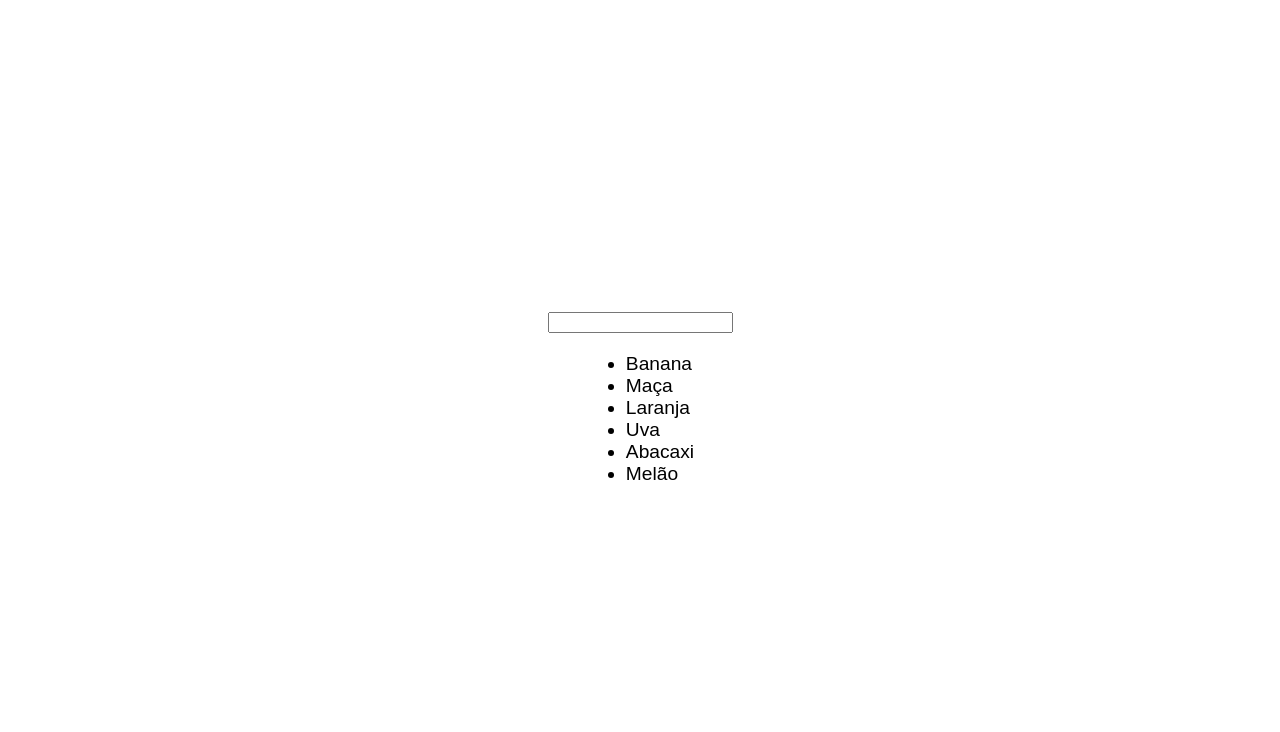
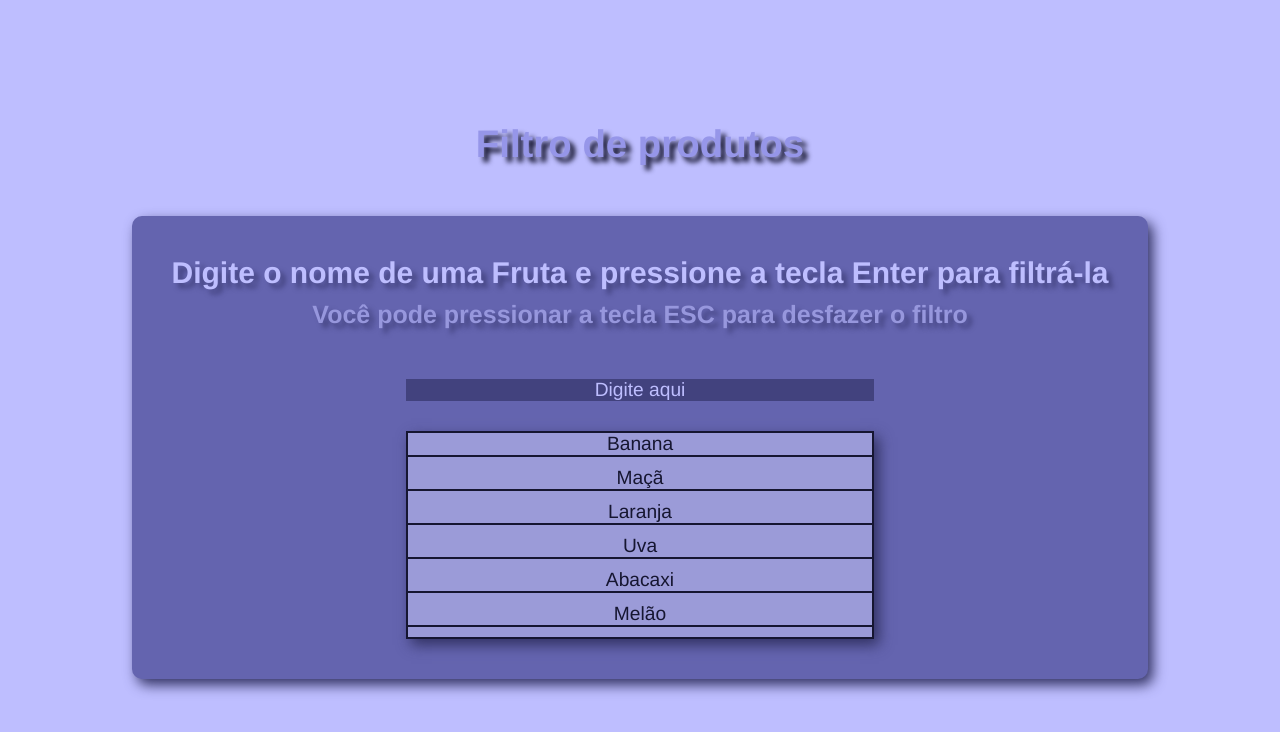
Before and after one commit to rodrigolima2/front-eventos, a plain HTML site: page classe-01/index.html in a window 1280 px wide. Drawn offline with Linux system fonts and the light colour scheme.

Commit message:
Filtro de produtos

```diff
--- a/classe-01/index.html
+++ b/classe-01/index.html
@@ -10,15 +10,20 @@
 </head>
 
 <body>
-    <input type="text">
+  <h1>Filtro de produtos</h1>
+  <div class="card">
+    <h1>Digite o nome de uma Fruta e pressione a tecla Enter para filtrá-la</h1>
+    <h2>Você pode pressionar a tecla ESC para desfazer o filtro</h2>
+    <input type="text" placeholder="Digite aqui">
     <ul>
       <li>Banana</li>
-      <li>Maça</li>
+      <li>Maçã</li>
       <li>Laranja</li>
       <li>Uva</li>
       <li>Abacaxi</li>
       <li>Melão</li>
     </ul>
+  </div>
 </body>
 
 </html>
--- a/classe-01/script.js
+++ b/classe-01/script.js
@@ -0,0 +1,50 @@
+const inputs = document.querySelectorAll('input');
+const frutas = document.querySelectorAll('li');
+
+inputs.forEach(input => {
+    input.addEventListener('keydown', (event) => {
+        if (!teclouEnter(event.code)) {
+            return;
+        }
+        filtrarLista(frutas, event.target.value);
+    });
+    input.addEventListener('keydown', (event) => {
+        if (!teclouEnter(event.code)) {
+            return;
+        }
+        limparInput(event.target);
+    });
+    input.addEventListener('keydown', (event) => {
+        if (!teclouEsc(event.code)) {
+            return;
+        }
+        resetar(frutas);
+    });
+});
+
+function teclouEnter(code) {
+    return code === 'Enter';
+}
+
+function teclouEsc(code) {
+    return code === 'Escape';
+}
+
+function filtrarLista(lista, filtro) {
+    lista.forEach(item => {
+        item.classList.remove('escondido');
+        if (item && item.textContent !== filtro) {
+            item.classList.add('escondido');
+        }
+    });
+}
+
+function limparInput(input) {
+    input.value = '';
+}
+
+function resetar(lista) {
+    lista.forEach(item => {
+        item.classList.remove('escondido');
+    })
+}
--- a/classe-01/style.css
+++ b/classe-01/style.css
@@ -1,3 +1,9 @@
+*{
+  font-family: 'Franklin Gothic Medium', 'Arial Narrow', Arial, sans-serif;
+  box-sizing: border-box;
+  padding: 0;
+  margin: 0;
+}
 body {
   font-family: sans-serif;
   font-size: 120%;
@@ -7,5 +13,76 @@ body {
   justify-content: center;
   align-items: center;
 
+  background-color: rgb(190, 190, 255);
+
   min-height: 100vh;
 }
+input{
+  all: unset;
+  cursor: text;
+  width: 50%;
+
+  text-align: center;
+  color: rgb(190, 190, 255);
+
+  background-color: rgb(66, 66, 126);
+
+  margin-bottom: 30px;
+}
+input::placeholder{
+  color: rgb(190, 190, 255);
+}
+h1{
+  color: rgb(150, 150, 233);
+  text-shadow: 5px 5px 5px rgb(20, 20, 46);
+
+  margin-bottom: 50px;
+}
+ul{
+  list-style-type: none;
+  width: 50%;
+
+  box-shadow: 5px 6px 13px rgb(50, 50, 99);
+
+  background-color: rgb(155, 155, 216);
+
+  border: 2px solid rgb(22, 22, 49);
+}
+li{
+  color: rgb(22, 22, 49);
+  text-align: center;
+
+  border-bottom: 2px solid rgb(22, 22, 49);
+  margin-bottom: 10px;
+}
+
+.escondido{
+  display: none;
+}
+.card{
+  display: flex;
+  flex-direction: column;
+  align-items: center;
+  justify-content: center;
+
+  box-shadow: 5px 6px 13px rgb(50, 50, 99);
+  border-radius: 10px;
+
+  background-color: rgb(100, 100, 175);
+
+  padding: 40px;
+}
+.card h1{
+  font-size: 30px;
+  color: rgb(190, 190, 255);
+  text-shadow: 5px 5px 5px rgb(66, 66, 126);
+
+  margin-bottom: 10px;
+}
+.card h2{
+  font-size: 25px;
+  color: rgb(151, 151, 221);
+  text-shadow: 5px 5px 5px rgb(66, 66, 126);
+
+  margin-bottom: 50px;
+}
```
Also changed, not shown: 1 other file. Lines whose indentation alone changed are shown as unchanged.
